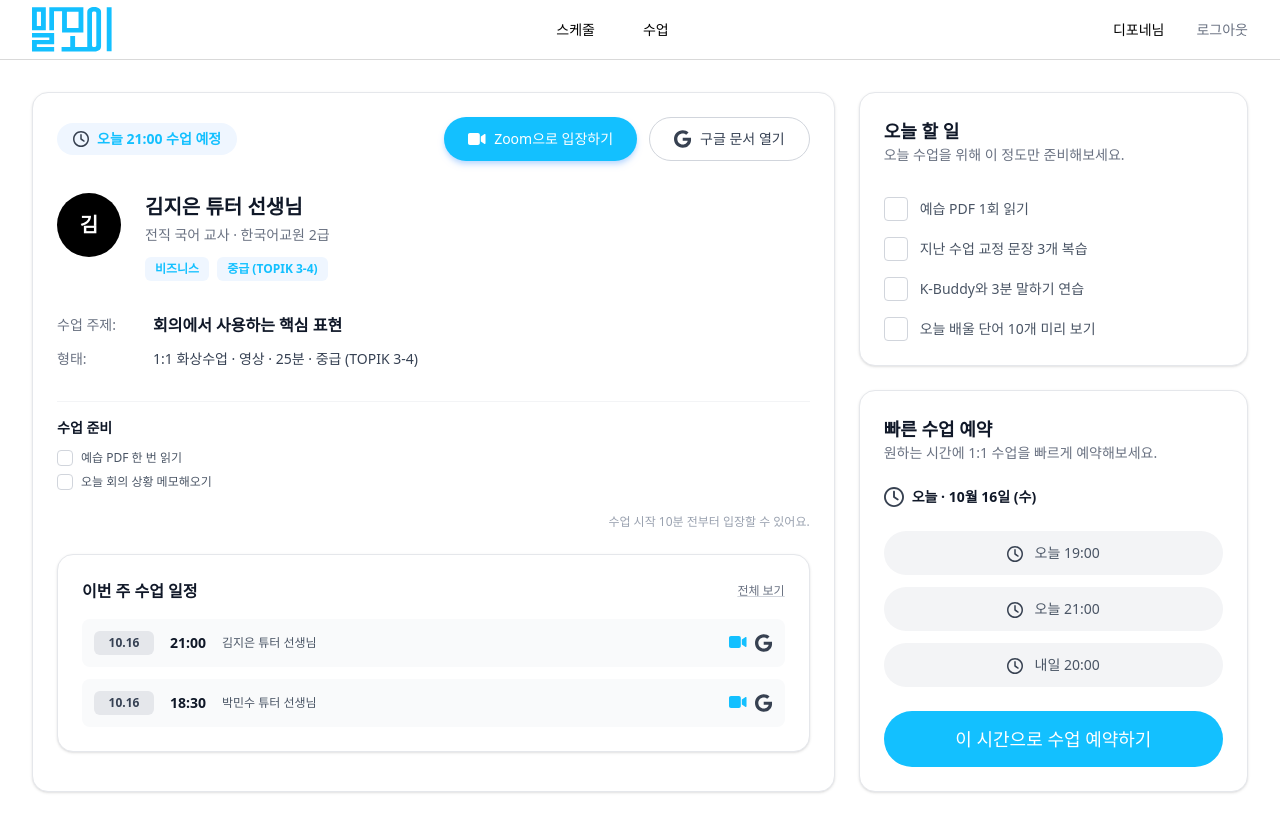
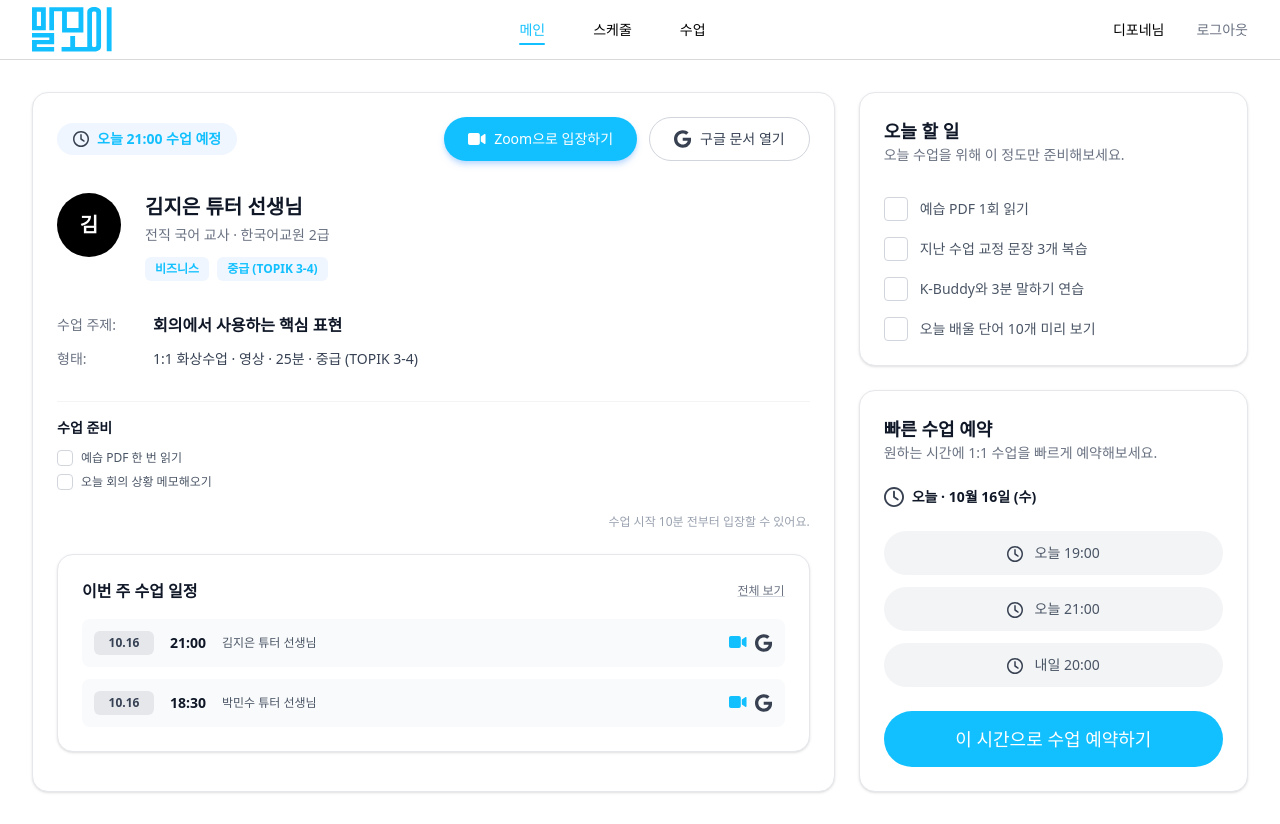
Before and after one commit to LuffyPiratesYeah/malmoi-FE, a Next.js app: page / in a window 1280 px wide. Built offline with nearby package versions, Linux system fonts and the light colour scheme.

Commit message:
feat/#3 :: nav바에 메인 추가

```diff
--- a/components/layout/Navbar.tsx
+++ b/components/layout/Navbar.tsx
@@ -27,6 +27,9 @@ export function Navbar() {
                 </Link>
 
                 <div className="flex items-center gap-12 text-[14px]">
+                    <Link href="/" className={getLinkClassName("/")}>
+                        메인
+                    </Link>
                     <Link href="/schedule" className={getLinkClassName("/schedule")}>
                         스케줄
                     </Link>
```
